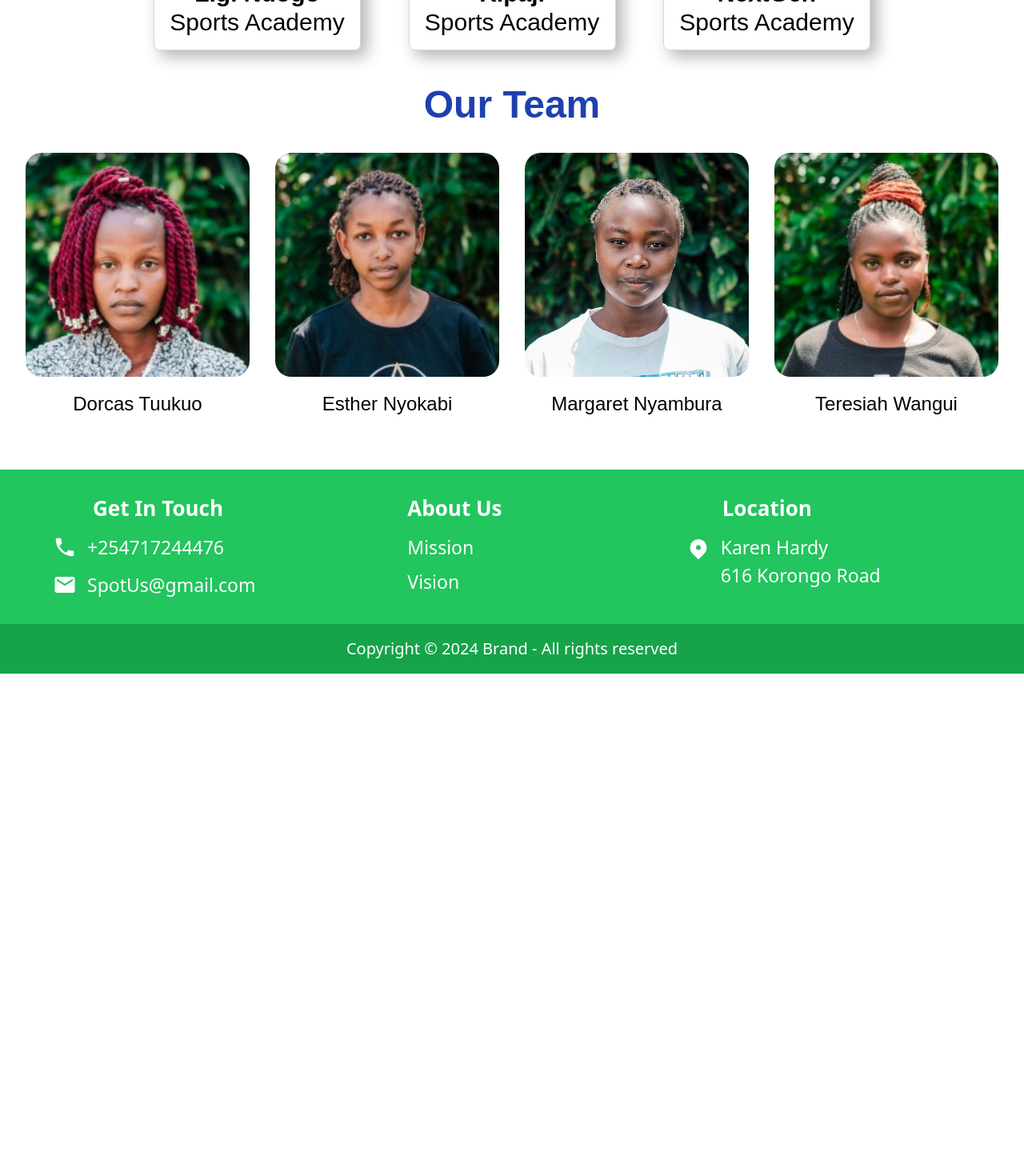
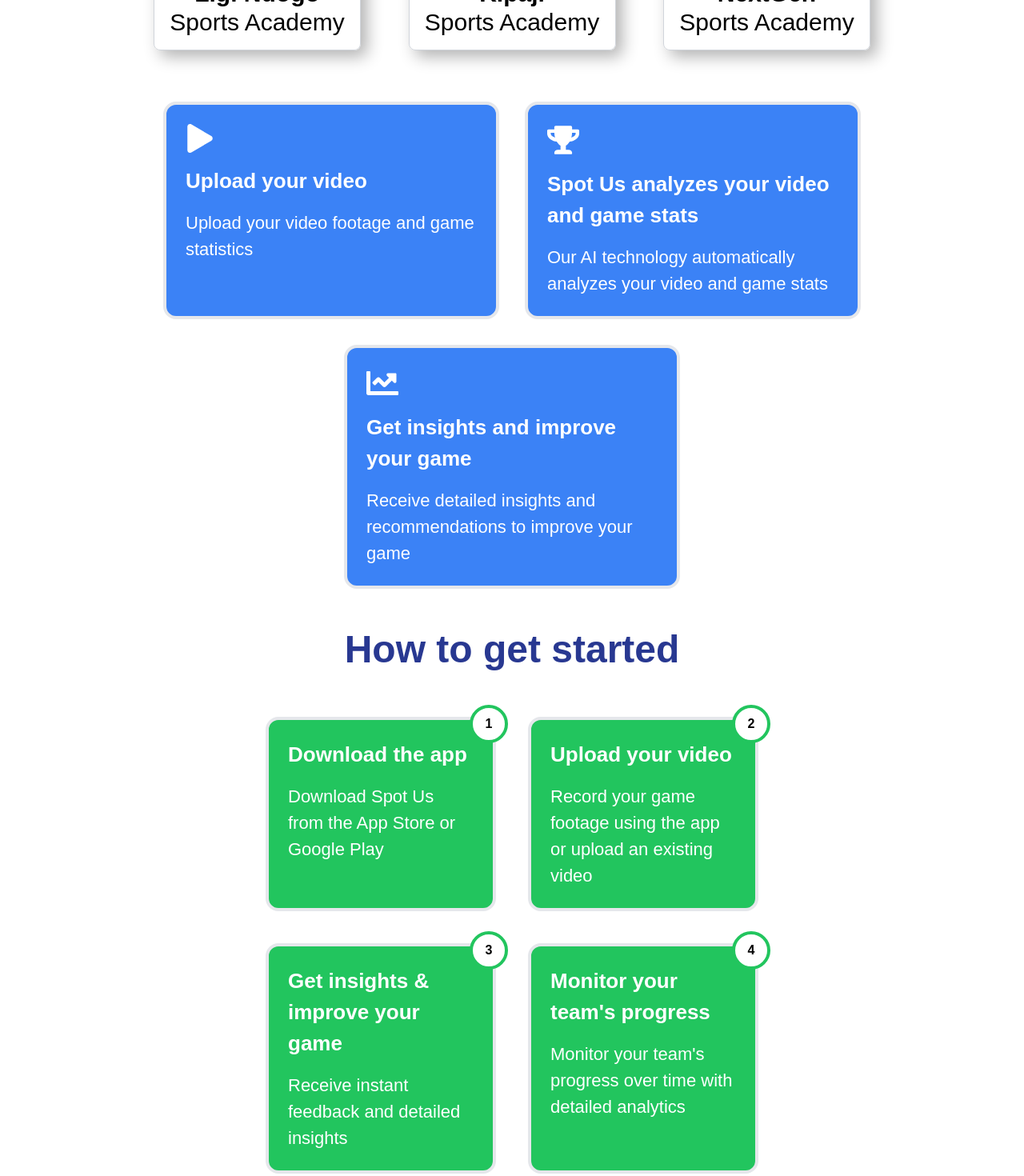
Before and after one commit to akirachix/Mphavu-Informational, a Next.js app in the folder informational-website/: page / in a window 1280 px wide. Shown: the part 1200-2670 px from the top of the page at 80% size. Before the commit the page ends 2042 px from the top, so only its background shows below. Built offline with nearby package versions, Linux system fonts and the light colour scheme.

Commit message:
created the process

```diff
--- /dev/null
+++ b/informational-website/src/app/components/Process/index.tsx
@@ -0,0 +1,127 @@
+"use client";
+
+import { FaTrophy, FaPlay, FaChartLine } from "react-icons/fa";
+
+export default function Process() {
+  return (
+    <main>
+      <div className="mt-[5%]">
+
+        <div className="flex gap-8 flex-col md:flex-row flex-wrap justify-center px-4 sd:ml-[8%] iPA:w-[1020px]flex-wrap">
+          <div className="border-4 rounded-2xl w-full md:w-[32%] max-w-[420px] h-auto p-6 bg-blue-500 text-white">
+            <FaPlay className="w-9 h-9 mb-4" />
+            <h2 className="text-[26px] font-bold font-josefinSans">Upload your video</h2>
+            <p className="mt-4 text-[22px] font-josefinSans">
+              Upload your video footage and game statistics
+            </p>
+          </div>
+
+          <div className="border-4 rounded-2xl w-full md:w-[32%] max-w-[420px] h-auto p-6 bg-blue-500 text-white">
+            <FaTrophy className="w-10 h-10 mb-4" />
+            <h2 className="text-[26px] font-bold font-josefinSans">
+              Spot Us analyzes your video and game stats
+            </h2>
+            <p className="mt-4 text-[22px] font-josefinSans">
+              Our AI technology automatically analyzes your video and game stats
+            </p>
+          </div>
+
+          <div className="border-4 rounded-2xl w-full md:w-[32%] max-w-[420px] h-auto p-6 bg-blue-500 text-white">
+            <FaChartLine className="w-10 h-10 mb-4" />
+            <h2 className="text-[26px] font-bold font-josefinSans">
+              Get insights and improve your game
+            </h2>
+            <p className="mt-4 text-[22px] font-josefinSans">
+              Receive detailed insights and recommendations to improve your game
+            </p>
+          </div>
+        </div>
+
+        <div className="text-center mt-10 text-[48px] text-[#283891] font-bold font-josefinSans">
+          How to get started
+        </div>
+
+        <div className="flex flex-wrap justify-center gap-10 mt-12 nh:w-[979px] nhm:w-[50%] nhm:ml-[25%] ">
+
+
+          <div className="relative flex justify-center">
+            <div className="border-4 rounded-2xl w-[300px] h-auto p-6 bg-green-500 text-white">
+              <h2 className="text-[26px] font-bold font-josefinSans">Download the app</h2>
+              <p className="mt-4 text-[22px] font-josefinSans">
+                Download Spot Us from the App Store or Google Play
+              </p>
+            </div>
+            <div className="absolute top-[-15px] right-[-15px] bg-white border-4 rounded-full h-12 w-12 flex items-center justify-center border-green-500">
+              <span className="font-josefinSans font-bold">1</span>
+            </div>
+          </div>
+
+
+          <div className="relative flex justify-center">
+            <div className="border-4 rounded-2xl w-[300px] h-auto p-6 bg-green-500 text-white">
+              <h2 className="text-[26px] font-bold font-josefinSans">Upload your video</h2>
+              <p className="mt-4 text-[22px] font-josefinSans">
+                Record your game footage using the app or upload an existing video
+              </p>
+            </div>
+            <div className="absolute top-[-15px] right-[-15px] bg-white border-4 rounded-full h-12 w-12 flex items-center justify-center border-green-500">
+              <span className="font-josefinSans font-bold">2</span>
+            </div>
+          </div>
+
+
+          <div className="relative flex justify-center">
+            <div className="border-4 rounded-2xl w-[300px] h-auto p-6 bg-green-500 text-white">
+              <h2 className="text-[26px] font-bold font-josefinSans">Get insights & improve your game</h2>
+              <p className="mt-4 text-[22px] font-josefinSans">
+                Receive instant feedback and detailed insights
+              </p>
+            </div>
+            <div className="absolute top-[-15px] right-[-15px] bg-white border-4 rounded-full h-12 w-12 flex items-center justify-center border-green-500">
+              <span className="font-josefinSans font-bold">3</span>
+            </div>
+          </div>
+
+
+          <div className="relative flex justify-center">
+            <div className="border-4 rounded-2xl w-[300px] h-auto p-6 bg-green-500 text-white">
+              <h2 className="text-[26px] font-bold font-josefinSans">Monitor your team's progress</h2>
+              <p className="mt-4 text-[22px] font-josefinSans">
+                Monitor your team's progress over time with detailed analytics
+              </p>
+            </div>
+            <div className="absolute top-[-15px] right-[-15px] bg-white border-4 rounded-full h-12 w-12 flex items-center justify-center border-green-500">
+              <span className="font-josefinSans font-bold">4</span>
+            </div>
+          </div>
+        </div>
+      </div>
+
+
+      <style jsx>{`
+        @media (min-width: 1024px) and (max-width: 1366px),
+               (min-width: 1024px) and (max-height: 600px),
+               (min-width: 1280px) and (max-height: 800px) {
+        //   .flex-wrap {
+        //     flex-direction: row;
+            flex-wrap: wrap;
+            justify-content: center;
+
+          }
+          .flex-wrap > div {
+            width: 45%; /* Each card takes up half the width */
+          }
+        }
+
+        @media (max-width: 540px) and (max-height: 720px) {
+          .flex-wrap {
+            justify-content: center; /* Center the blue cards */
+          }
+          .flex-wrap > div {
+            width: auto; /* Centering the cards */
+          }
+        }
+      `}</style>
+     </main>
+  );
+}
--- a/informational-website/src/app/page.tsx
+++ b/informational-website/src/app/page.tsx
@@ -4,6 +4,7 @@ import Team from "./components/Team/page";
 import HeroSection from "./components/HeroSection";
 import Navbar from "./components/Navbar";
 import Footer from "./components/Footer";
+import Process from "./components/Process";
 export default function Home() {
   return (
     <main>
@@ -11,6 +12,7 @@ export default function Home() {
         <Navbar/>
         <HeroSection/>
         <FeaturedAcademies/>
+        <Process/>
         <Team/>
         <Footer/>
       </div>
--- a/informational-website/tailwind.config.ts
+++ b/informational-website/tailwind.config.ts
@@ -12,10 +12,19 @@ const config: Config = {
         background: "var(--background)",
         foreground: "var(--foreground)",
       },
+      screens:{
+        'nh': {'min': '1000px', 'max': '1278px'},
+        'nhm': {'min': '1280px', 'max': '1290px'},
+        'sd': {'min': '540px', 'max': '550px'},
+        'iPA': {'min': '820px', 'max': '840px'},
+        'ipm': {'min': '768px', 'max': '800px'},
+
+      },
       fontFamily: {
         josefinSans: ['Josefin Sans', 'sans-serif'],
       }
     },
+
   },
   plugins: [],
 };
```
